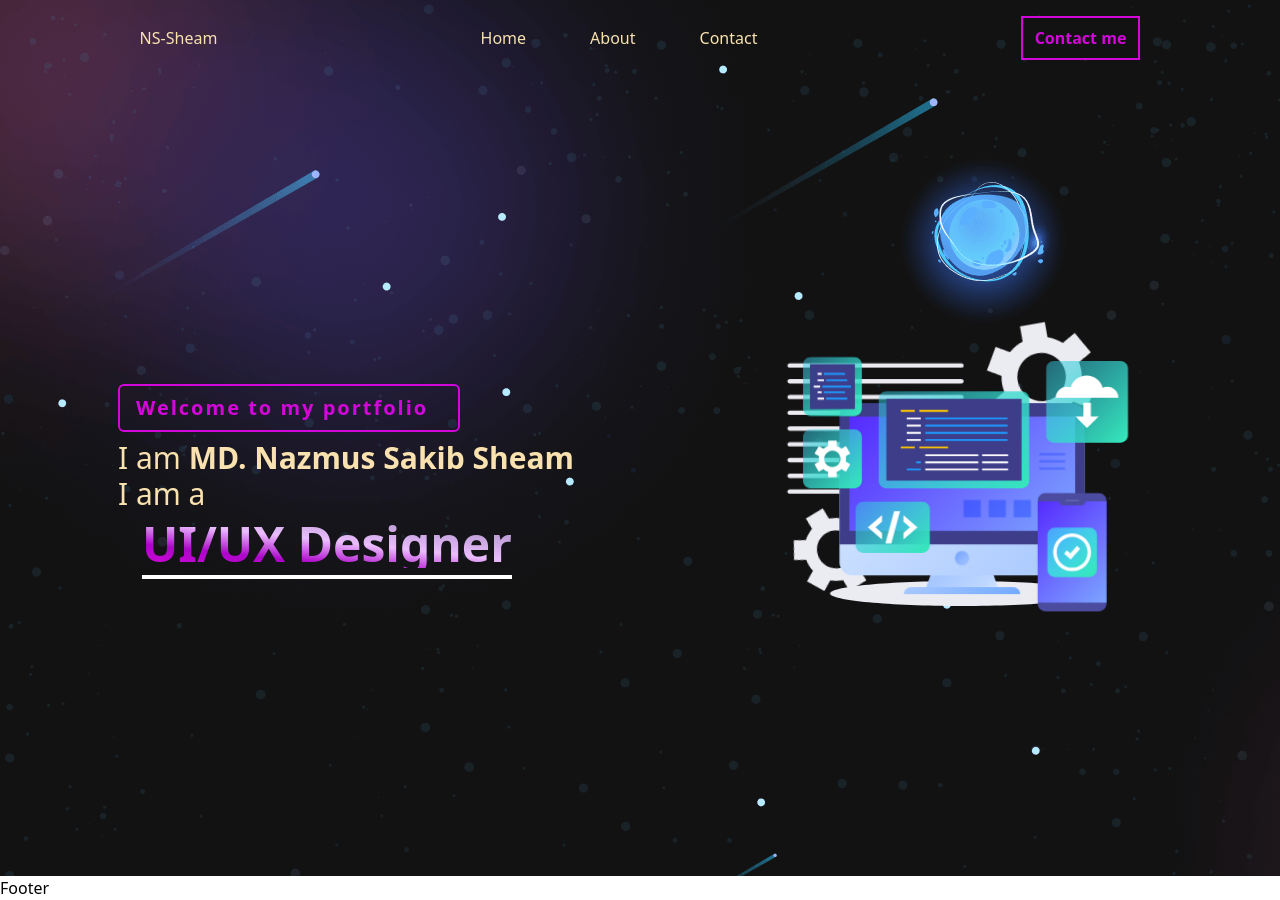
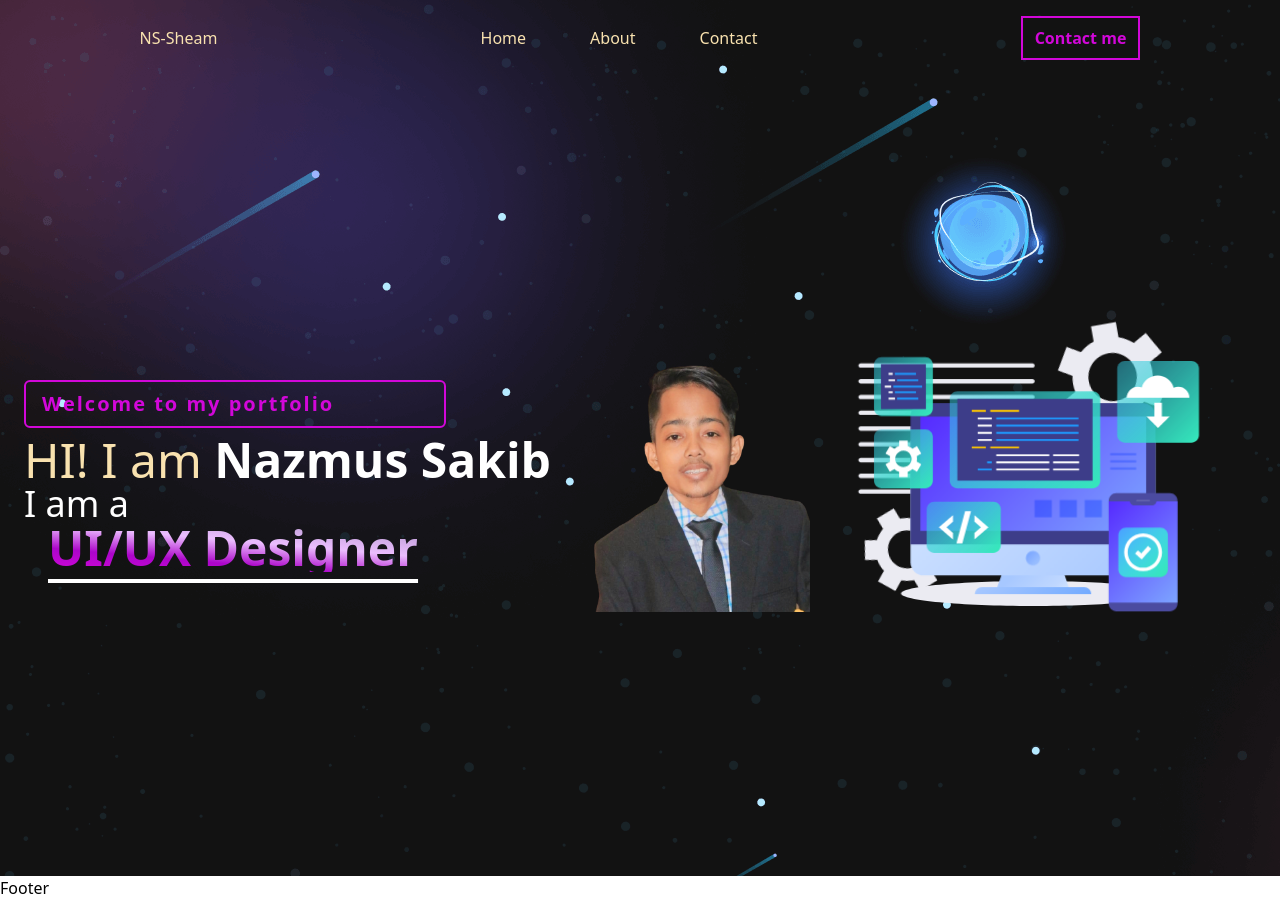
Before and after one commit to NS-Sheam/my-portfolio, a React (Vite) app: page / in a window 1280 px wide. Built offline with nearby package versions, Linux system fonts and the light colour scheme; a web font is replaced by a local one.

Commit message:
Banner finished

```diff
--- a/note.js
+++ b/note.js
@@ -5,4 +5,8 @@
  * Secondary-color- #210062
  * Ternery-color- #009FBD
  * Font-color- #F9E2AF
+ * Header-----
+ * I make header item double. One for dextop and other for mobile.
+ * Banner------
+ * I make banner also double. Dextop and for mobile.
  */
--- a/src/pages/Home/Banner/Banner.jsx
+++ b/src/pages/Home/Banner/Banner.jsx
@@ -9,12 +9,18 @@ const Banner = () => {
     return (
         <>
             {/* for dextop  */}
-            <section className=' h-screen hidden my-container lg:flex justify-around items-center'>
+            <section className='min-h-screen hidden my-container lg:flex justify-around items-center'>
+                <div
+                    data-aos="fade-right"
+                    data-aos-anchor="#example-anchor"
+                    data-aos-offset="500"
+                    data-aos-duration="500"
+                    className='w-1/2'
+                >
+                    <h2 className='text-xl font-semibold tracking-widest text-[#d207d9] border-2 border-[#d207d9] rounded-md px-4 py-2 mb-2 w-3/4'>Welcome to my portfolio</h2>
+                    <h2 className='text-5xl font-light text-bandFont'>HI! I am <span className='font-semibold mb-2 text-white'>Nazmus Sakib</span></h2>
                     <div>
-                    <h2 className='text-xl font-semibold tracking-widest text-[#d207d9] border-2 border-[#d207d9] rounded-md px-4 py-2 mb-2 w-3/4'>Welcome to my portfolio</h2>
-                    <h2 className='text-3xl font-light text-bandFont'>I am <span className='font-semibold mb-2'>MD. Nazmus Sakib Sheam</span></h2>
-                    <div>
-                        <p className='text-bandFont font-light text-3xl mb-2'>I am a</p>
+                        <p className='text-white text-4xl'>I am a</p>
                         <p className='ms-6 text-5xl font-bold font-gradient underline banner-text-underline'>
                             <Typical
                                 steps={['Web developer', 3000,
@@ -26,13 +32,23 @@ const Banner = () => {
                         </p>
                     </div>
                 </div>
-                <div>
+                <div className='flex justify-center items-center'>
+                    <img className='w-1/3 '
+                        data-aos="zoom-in"
+                        data-aos-anchor="#example-anchor"
+                        data-aos-offset="500"
+                        data-aos-duration="500"
+                        src={myImg} alt="" />
                     <Lottie
                         options={{
                             animationData: animationData,
                         }}
                         width={400}
                         height={400}
+                        data-aos="fade-left"
+                        data-aos-anchor="#example-anchor"
+                        data-aos-offset="500"
+                        data-aos-duration="500"
                     />
                 </div>
             </section>
@@ -40,7 +56,7 @@ const Banner = () => {
             <section className='my-container-sm lg:hidden py-4'>
                 <div>
                     <h2 className='text-xs font-semibold tracking-widest text-[#d207d9] border-2 border-[#d207d9] rounded-md px-4 py-2 mb-2 w-3/4'>Welcome to my portfolio</h2>
-                    <h2 className='text-xl font-light text-bandFont'>I am <span className='font-semibold mb-2'>MD. Nazmus Sakib Sheam</span></h2>
+                    <h2 className='text-xl font-light text-bandFont'>HI! I am <span className='font-semibold mb-2 text-white'>Nazmus Sakib</span></h2>
                     <div>
                         <p className='text-bandFont font-light text-xl mb-2'>I am a</p>
                         <p className='ms-6 text-3xl font-bold font-gradient underline banner-text-underline'>
@@ -67,19 +83,19 @@ const Banner = () => {
                                 options={{
                                     animationData: animationData,
                                 }}
-                            width={100}
-                            height={100}
+                                width={200}
+                                height={200}
                             />
                         </div>
                     </div>
                     <div
-                    className='w-2/3'
+                        className='w-1/2'
                         data-aos="fade-left"
                         data-aos-anchor="#example-anchor"
                         data-aos-offset="500"
                         data-aos-duration="500"
                     >
-                        <img className='object-cover' src={myImg} alt="" />
+                        <img className='w-full' src={myImg} alt="" />
                     </div>
                 </div>
             </section>
--- a/src/pages/shared/Header/Header.jsx
+++ b/src/pages/shared/Header/Header.jsx
@@ -49,17 +49,20 @@ const Header = () => {
 
                         }
                     </div>
-                    <div className={`hidden sm-menu-item absolute transform duration-500 backdrop-blur-2xl rounded-md border p-2 m-2 border-white ${isMenuOpen ? "right-0" : "-right-80"}`}>
+                    <div className={`sm-menu-item absolute transform duration-500 backdrop-blur-sm rounded-md border p-2 m-2 border-white ${isMenuOpen ? "top-10" : "-top-80"}`}>
                         <ul className='header-list text-bandFont mb-2 text-xl flex flex-col items-center gap-2'>
                             <li className=''>
                                 <ActiveLink to="/">Home</ ActiveLink>
                             </li>
+                            <hr className='w-full'/>
                             <li className=''>
                                 <ActiveLink to="/">About</ActiveLink>
                             </li>
+                            <hr className='w-full'/>
                             <li className=''>
                                 <ActiveLink to="/">Contact</ActiveLink>
                             </li>
+                            <hr className='w-full'/>
 
                             <ActiveLink className="">
                                 <button className='font-semibold text-[#d207d9] border-2 border-[#d207d9] py-2 px-2 hover:border-bandFont hover:text-bandFont text-xl'>
```
Also changed, not shown: src/index.css (line endings or trailing spaces). Lines whose indentation alone changed are shown as unchanged.
